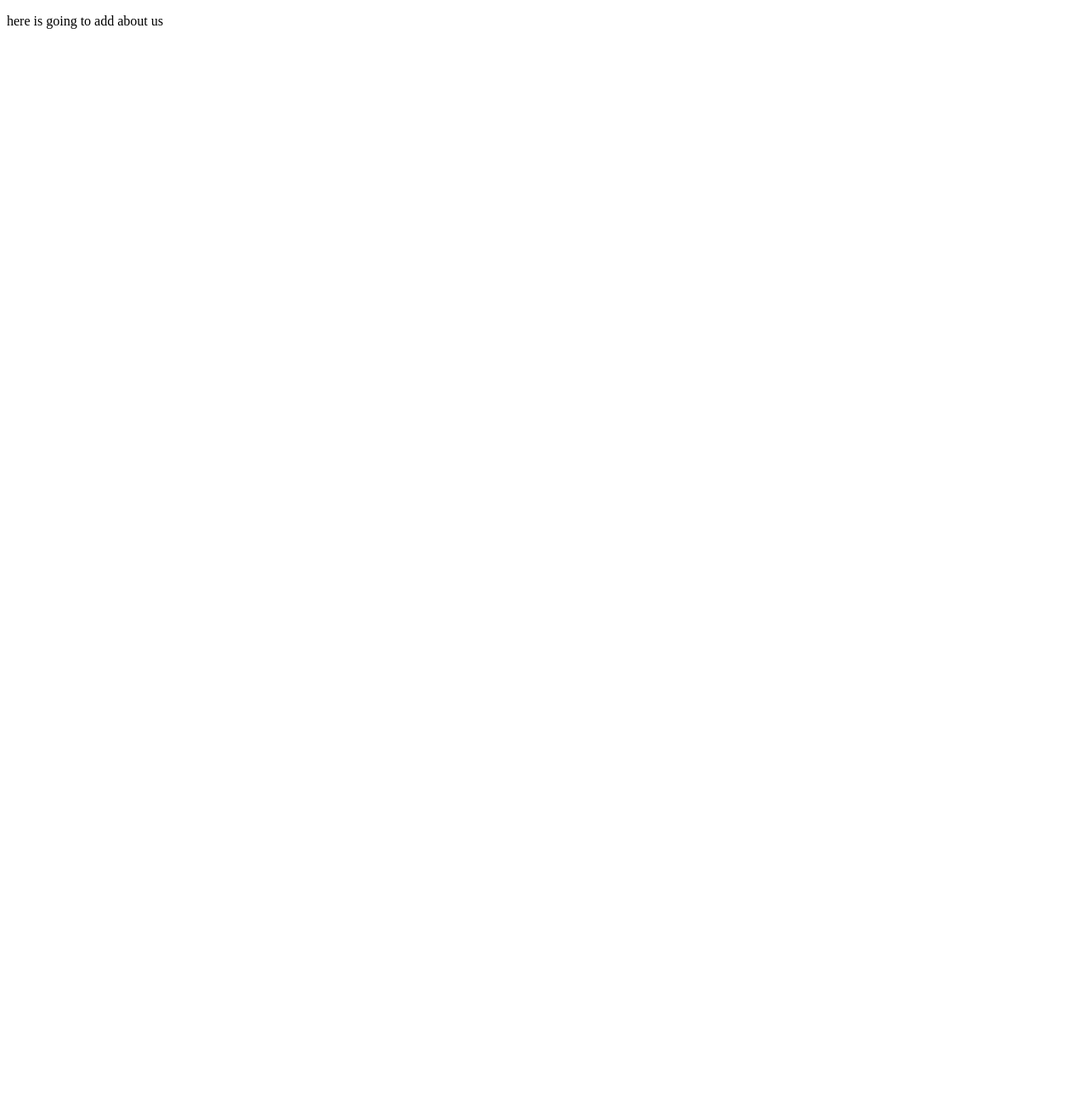
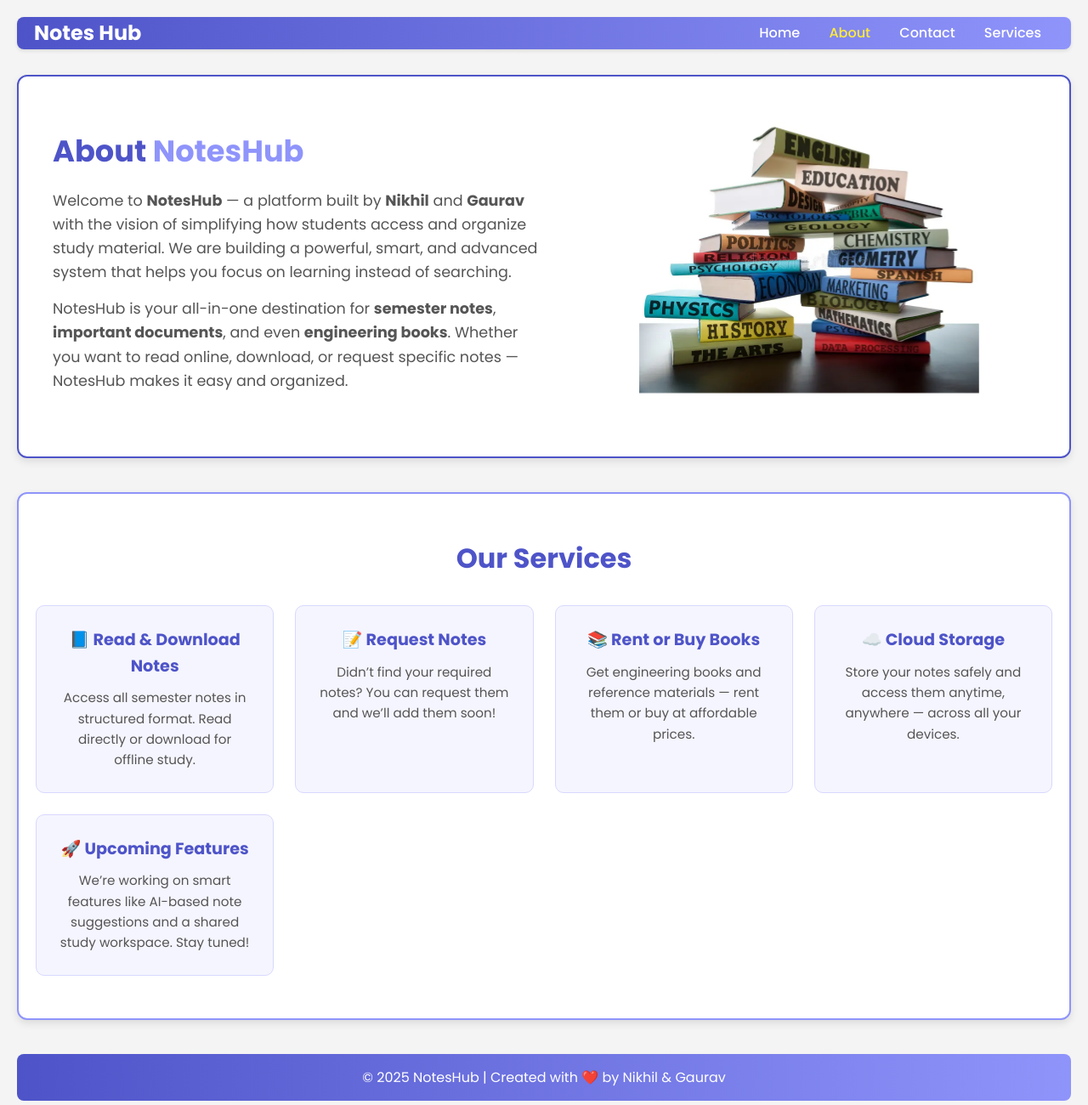
Before and after one commit to ggauravky/notehub-studyspace, a plain HTML site: page about/about.html in a window 1280 px wide. Shown: the whole page at 85% size. Before the commit the page ends 800 px from the top, so only its background shows below. Drawn offline with Linux system fonts and the light colour scheme.

Commit message:
added the about page with css

```diff
--- a/about/about.html
+++ b/about/about.html
@@ -1,11 +1,82 @@
 <!DOCTYPE html>
 <html lang="en">
 <head>
-    <meta charset="UTF-8">
-    <meta name="viewport" content="width=device-width, initial-scale=1.0">
-    <title>Document</title>
+  <meta charset="UTF-8" />
+  <meta name="viewport" content="width=device-width, initial-scale=1.0" />
+  <title>About | NotesHub</title>
+  <link href="https://fonts.googleapis.com/css2?family=Poppins:wght@300;400;500;600;700&display=swap" rel="stylesheet">
+  <link rel="stylesheet" href="style.css" />
 </head>
 <body>
-    <p>here is going to add about us</p>
+
+  <!-- Navbar -->
+  <nav class="main-nav">
+    <h1>Notes Hub</h1>
+    <div class="nav">
+      <a href="index.html">Home</a>
+      <a href="about.html" class="active">About</a>
+      <a href="contact.html">Contact</a>
+      <a href="services.html">Services</a>
+    </div>
+  </nav>
+
+  <!-- About Section -->
+  <section class="about-section">
+    <div class="about-content">
+      <h2>About <span>NotesHub</span></h2>
+      <p>
+        Welcome to <strong>NotesHub</strong> — a platform built by <strong>Nikhil</strong> and <strong>Gaurav</strong>
+        with the vision of simplifying how students access and organize study material.
+        We are building a powerful, smart, and advanced system that helps you focus on learning instead of searching.
+      </p>
+      <p>
+        NotesHub is your all-in-one destination for <strong>semester notes</strong>, <strong>important documents</strong>,
+        and even <strong>engineering books</strong>. Whether you want to read online, download, or request specific notes —
+        NotesHub makes it easy and organized.
+      </p>
+    </div>
+
+    <div class="about-image">
+      <img src="books_img.webp" alt="Study illustration">
+    </div>
+  </section>
+
+  <!-- Services Section -->
+  <section class="services">
+    <h2>Our Services</h2>
+    <div class="service-container">
+
+      <div class="service-box">
+        <h3>📘 Read & Download Notes</h3>
+        <p>Access all semester notes in structured format. Read directly or download for offline study.</p>
+      </div>
+
+      <div class="service-box">
+        <h3>📝 Request Notes</h3>
+        <p>Didn’t find your required notes? You can request them and we’ll add them soon!</p>
+      </div>
+
+      <div class="service-box">
+        <h3>📚 Rent or Buy Books</h3>
+        <p>Get engineering books and reference materials — rent them or buy at affordable prices.</p>
+      </div>
+
+      <div class="service-box">
+        <h3>☁️ Cloud Storage</h3>
+        <p>Store your notes safely and access them anytime, anywhere — across all your devices.</p>
+      </div>
+
+      <div class="service-box">
+        <h3>🚀 Upcoming Features</h3>
+        <p>We’re working on smart features like AI-based note suggestions and a shared study workspace. Stay tuned!</p>
+      </div>
+    </div>
+  </section>
+
+  <!-- Footer -->
+  <footer>
+    <p>© 2025 NotesHub | Created with ❤️ by Nikhil & Gaurav</p>
+  </footer>
+
 </body>
 </html>
--- /dev/null
+++ b/about/style.css
@@ -0,0 +1,177 @@
+/* Global Reset */
+* {
+  margin: 0;
+  padding: 0;
+  box-sizing: border-box;
+  font-family: 'Poppins', sans-serif;
+}
+
+body {
+  background-color: #f4f4f4;
+  color: #333;
+  line-height: 1.6;
+  padding: 20px;
+}
+
+/* Navbar (same style as home) */
+nav.main-nav {
+  background: linear-gradient(90deg, #4e54c8 0%, #8f94fb 100%);
+  color: #fff;
+  padding: 10px 0;
+  display: flex;
+  justify-content: space-between;
+  align-items: center;
+  padding: 0 20px;
+  border-radius: 8px;
+  box-shadow: 0 2px 4px rgba(0, 0, 0, 0.1);
+}
+
+nav.main-nav a {
+  color: #fff;
+  text-decoration: none;
+  margin: 0 15px;
+  font-weight: 500;
+  transition: color 0.3s ease;
+}
+
+nav.main-nav a:hover,
+nav.main-nav a.active {
+  color: #ffeb3b;
+}
+
+/* About Section */
+.about-section {
+  display: flex;
+  flex-wrap: wrap;
+  align-items: center;
+  justify-content: center;
+  background: #fff;
+  border: 2px solid #4e54c8;
+  border-radius: 12px;
+  padding: 40px 20px;
+  margin-top: 30px;
+  box-shadow: 0 4px 10px rgba(0,0,0,0.1);
+  animation: fadeIn 1s ease-in-out;
+}
+
+.about-content {
+  flex: 1 1 400px;
+  padding: 20px;
+}
+
+.about-content h2 {
+  font-size: 2.2rem;
+  color: #4e54c8;
+  margin-bottom: 15px;
+}
+
+.about-content h2 span {
+  color: #8f94fb;
+}
+
+.about-content p {
+  margin-bottom: 15px;
+  font-size: 1.1em;
+  color: #555;
+}
+
+.about-image {
+  flex: 1 1 350px;
+  text-align: center;
+}
+
+.about-image img {
+  width: 80%;
+  max-width: 400px;
+  animation: float 3s ease-in-out infinite;
+}
+
+@keyframes float {
+  0%, 100% { transform: translateY(0); }
+  50% { transform: translateY(-10px); }
+}
+
+/* Services Section */
+.services {
+  text-align: center;
+  background: #fff;
+  border: 2px solid #8f94fb;
+  border-radius: 12px;
+  margin-top: 40px;
+  padding: 50px 20px;
+  box-shadow: 0 4px 10px rgba(0,0,0,0.1);
+}
+
+.services h2 {
+  font-size: 2rem;
+  color: #4e54c8;
+  margin-bottom: 30px;
+}
+
+.service-container {
+  display: grid;
+  grid-template-columns: repeat(auto-fit, minmax(250px, 1fr));
+  gap: 25px;
+}
+
+.service-box {
+  background: #f5f5ff;
+  padding: 25px;
+  border-radius: 10px;
+  transition: all 0.3s ease;
+  border: 1px solid #d8d8ff;
+}
+
+.service-box:hover {
+  transform: translateY(-8px);
+  background: linear-gradient(135deg, #4e54c8, #8f94fb);
+  color: #fff;
+  box-shadow: 0 5px 15px rgba(0,0,0,0.2);
+}
+
+.service-box h3 {
+  font-size: 1.2rem;
+  margin-bottom: 10px;
+  color: #4e54c8;
+}
+
+.service-box:hover h3 {
+  color: #ffeb3b;
+}
+
+.service-box p {
+  font-size: 0.95rem;
+  color: #555;
+}
+
+.service-box:hover p {
+  color: #fff;
+}
+
+/* Footer */
+footer {
+  margin-top: 40px;
+  background: linear-gradient(90deg, #4e54c8 0%, #8f94fb 100%);
+  color: #fff;
+  text-align: center;
+  padding: 15px 0;
+  border-radius: 8px;
+}
+
+/* Animation */
+@keyframes fadeIn {
+  from { opacity: 0; transform: translateY(10px); }
+  to { opacity: 1; transform: translateY(0); }
+}
+
+/* Responsive */
+@media (max-width: 768px) {
+  .about-section {
+    flex-direction: column-reverse;
+    text-align: center;
+  }
+
+  .about-image img {
+    width: 90%;
+  }
+}
```
Also changed, not shown: about/books_img.webp (added).
